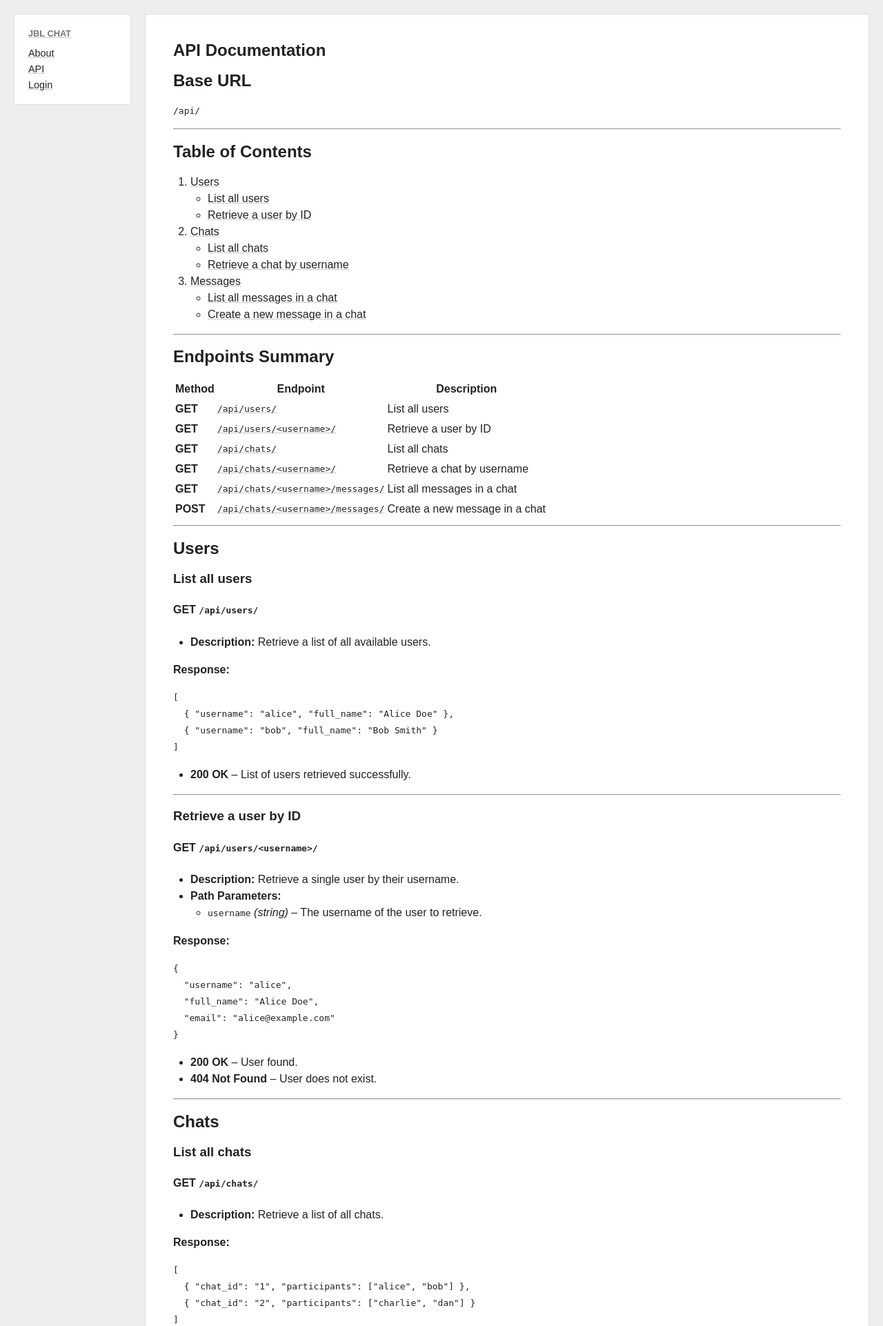
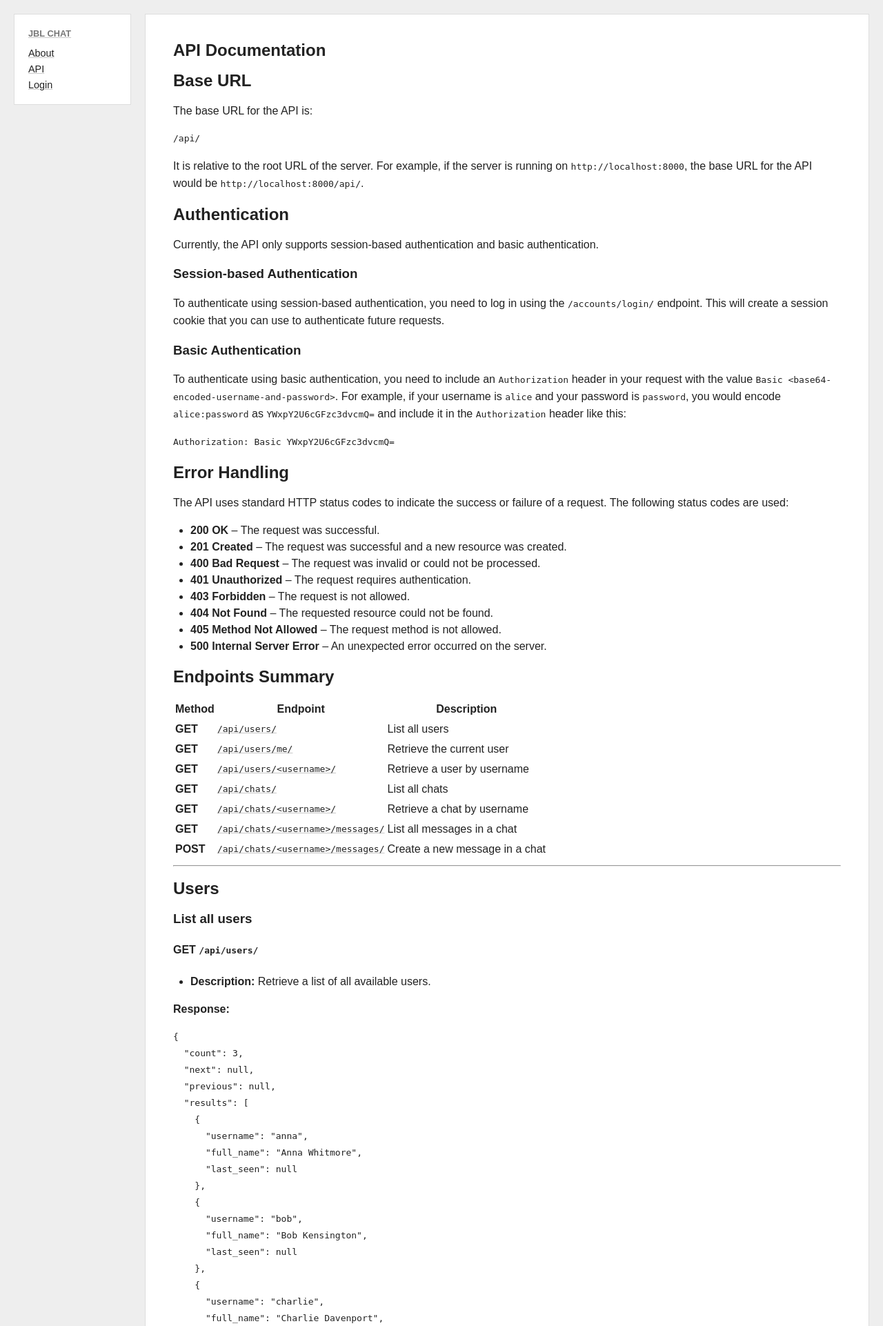
Before and after one commit to hjalves/jbl-chat, a Django app: page /api/ in a window 1280 px wide; the page is wider, and only the part inside the window is pictured. Shown: the top 1922 px of that part at 69% size. Run offline with Django 3.2, Linux system fonts and the light colour scheme.

Commit message:
Add current user API endpoint and update serializers for user data

```diff
--- a/jbl_chat/chat/api/urls.py
+++ b/jbl_chat/chat/api/urls.py
@@ -4,6 +4,7 @@ from chat.api.views import (
     ChatMessagesAPIView,
     UserListApiView,
     UserDetailApiView,
+    CurrentUserApiView,
     ChatListApiView,
     ChatDetailApiView,
 )
@@ -14,5 +15,6 @@ api_urlpatterns = [
     path("chats/<slug:nickname>/", ChatDetailApiView.as_view()),
     path("chats/<slug:nickname>/messages/", ChatMessagesAPIView.as_view()),
     path("users/", UserListApiView.as_view()),
+    path("users/me/", CurrentUserApiView.as_view()),
     path("users/<slug:username>/", UserDetailApiView.as_view()),
 ]
--- a/jbl_chat/chat/models.py
+++ b/jbl_chat/chat/models.py
@@ -44,6 +44,12 @@ class Profile(models.Model):
 
     nickname.short_description = "Nickname"
     nickname.admin_order_field = "user__username"
+
+    def username(self):
+        return self.user.username
+
+    username.short_description = "Username"
+    username.admin_order_field = "user__username"
 
     def full_name(self):
         return self.user.get_full_name()
--- a/jbl_chat/chat/templates/chat/api.html
+++ b/jbl_chat/chat/templates/chat/api.html
@@ -3,27 +3,28 @@
 <article class="page">
 <h1 id="api-documentation">API Documentation</h1>
 <h2 id="base-url">Base URL</h2>
+<p>The base URL for the API is:  </p>
 <pre><code><span class="hljs-regexp">/api/</span>
-</code></pre><hr>
-<h2 id="table-of-contents">Table of Contents</h2>
-<ol>
-<li><a href="#users">Users</a>  <ul>
-<li><a href="#list-all-users">List all users</a>  </li>
-<li><a href="#retrieve-a-user-by-id">Retrieve a user by ID</a>  </li>
+</code></pre><p>It is relative to the root URL of the server. For example, if the server is running on <code>http://localhost:8000</code>, the base URL for the API would be <code>http://localhost:8000/api/</code>.</p>
+<h2 id="authentication">Authentication</h2>
+<p>Currently, the API only supports session-based authentication and basic authentication.</p>
+<h3 id="session-based-authentication">Session-based Authentication</h3>
+<p>To authenticate using session-based authentication, you need to log in using the <code>/accounts/login/</code> endpoint. This will create a session cookie that you can use to authenticate future requests.</p>
+<h3 id="basic-authentication">Basic Authentication</h3>
+<p>To authenticate using basic authentication, you need to include an <code>Authorization</code> header in your request with the value <code>Basic &lt;base64-encoded-username-and-password&gt;</code>. For example, if your username is <code>alice</code> and your password is <code>password</code>, you would encode <code>alice:password</code> as <code>YWxpY2U6cGFzc3dvcmQ=</code> and include it in the <code>Authorization</code> header like this:</p>
+<pre><code><span class="hljs-symbol">Authorization</span>: <span class="hljs-keyword">Basic </span>YWxpY2U6cGFzc3dvcmQ=
+</code></pre><h2 id="error-handling">Error Handling</h2>
+<p>The API uses standard HTTP status codes to indicate the success or failure of a request. The following status codes are used:</p>
+<ul>
+<li><strong>200 OK</strong> – The request was successful.</li>
+<li><strong>201 Created</strong> – The request was successful and a new resource was created.</li>
+<li><strong>400 Bad Request</strong> – The request was invalid or could not be processed.</li>
+<li><strong>401 Unauthorized</strong> – The request requires authentication.</li>
+<li><strong>403 Forbidden</strong> – The request is not allowed.</li>
+<li><strong>404 Not Found</strong> – The requested resource could not be found.</li>
+<li><strong>405 Method Not Allowed</strong> – The request method is not allowed.</li>
+<li><strong>500 Internal Server Error</strong> – An unexpected error occurred on the server.</li>
 </ul>
-</li>
-<li><a href="#chats">Chats</a>  <ul>
-<li><a href="#list-all-chats">List all chats</a>  </li>
-<li><a href="#retrieve-a-chat-by-username">Retrieve a chat by username</a>  </li>
-</ul>
-</li>
-<li><a href="#messages">Messages</a>  <ul>
-<li><a href="#list-all-messages-in-a-chat">List all messages in a chat</a>  </li>
-<li><a href="#create-a-new-message-in-a-chat">Create a new message in a chat</a>  </li>
-</ul>
-</li>
-</ol>
-<hr>
 <h2 id="endpoints-summary">Endpoints Summary</h2>
 <table>
 <thead>
@@ -41,8 +42,13 @@
 </tr>
 <tr>
 <td><strong>GET</strong></td>
-<td><a href="#retrieve-a-user-by-id"><code>/api/users/&lt;username&gt;/</code></a></td>
-<td>Retrieve a user by ID</td>
+<td><a href="#retrieve-the-current-user"><code>/api/users/me/</code></a></td>
+<td>Retrieve the current user</td>
+</tr>
+<tr>
+<td><strong>GET</strong></td>
+<td><a href="#retrieve-a-user-by-username"><code>/api/users/&lt;username&gt;/</code></a></td>
+<td>Retrieve a user by username</td>
 </tr>
 <tr>
 <td><strong>GET</strong></td>
@@ -74,16 +80,51 @@
 <li><strong>Description:</strong> Retrieve a list of all available users.  </li>
 </ul>
 <p><strong>Response:</strong>  </p>
-<pre><code class="lang-json">[
-  { <span class="hljs-attr">"username"</span>: <span class="hljs-string">"alice"</span>, <span class="hljs-attr">"full_name"</span>: <span class="hljs-string">"Alice Doe"</span> },
-  { <span class="hljs-attr">"username"</span>: <span class="hljs-string">"bob"</span>, <span class="hljs-attr">"full_name"</span>: <span class="hljs-string">"Bob Smith"</span> }
-]
+<pre><code class="lang-json">{
+  <span class="hljs-attr">"count"</span>: <span class="hljs-number">3</span>,
+  <span class="hljs-attr">"next"</span>: <span class="hljs-literal">null</span>,
+  <span class="hljs-attr">"previous"</span>: <span class="hljs-literal">null</span>,
+  <span class="hljs-attr">"results"</span>: [
+    {
+      <span class="hljs-attr">"username"</span>: <span class="hljs-string">"anna"</span>,
+      <span class="hljs-attr">"full_name"</span>: <span class="hljs-string">"Anna Whitmore"</span>,
+      <span class="hljs-attr">"last_seen"</span>: <span class="hljs-literal">null</span>
+    },
+    {
+      <span class="hljs-attr">"username"</span>: <span class="hljs-string">"bob"</span>,
+      <span class="hljs-attr">"full_name"</span>: <span class="hljs-string">"Bob Kensington"</span>,
+      <span class="hljs-attr">"last_seen"</span>: <span class="hljs-literal">null</span>
+    },
+    {
+      <span class="hljs-attr">"username"</span>: <span class="hljs-string">"charlie"</span>,
+      <span class="hljs-attr">"full_name"</span>: <span class="hljs-string">"Charlie Davenport"</span>,
+      <span class="hljs-attr">"last_seen"</span>: <span class="hljs-literal">null</span>
+    }
+  ]
+}
 </code></pre>
 <ul>
 <li><strong>200 OK</strong> – List of users retrieved successfully.  </li>
 </ul>
 <hr>
-<h3 id="retrieve-a-user-by-id">Retrieve a user by ID</h3>
+<h3 id="retrieve-the-current-user">Retrieve the current user</h3>
+<h4 id="-get-api-users-me-"><strong>GET</strong> <code>/api/users/me/</code></h4>
+<ul>
+<li><strong>Description:</strong> Retrieve the current user.</li>
+</ul>
+<p><strong>Response:</strong></p>
+<pre><code class="lang-json">{
+  <span class="hljs-attr">"username"</span>: <span class="hljs-string">"anna"</span>,
+  <span class="hljs-attr">"full_name"</span>: <span class="hljs-string">"Anna Whitmore"</span>,
+  <span class="hljs-attr">"email"</span>: <span class="hljs-string">"anna.whitmore@email.com"</span>,
+  <span class="hljs-attr">"is_staff"</span>: <span class="hljs-literal">true</span>
+}
+</code></pre>
+<ul>
+<li><strong>200 OK</strong> – User retrieved successfully.</li>
+</ul>
+<hr>
+<h3 id="retrieve-a-user-by-username">Retrieve a user by username</h3>
 <h4 id="-get-api-users-username-"><strong>GET</strong> <code>/api/users/&lt;username&gt;/</code></h4>
 <ul>
 <li><strong>Description:</strong> Retrieve a single user by their username.  </li>
@@ -94,9 +135,9 @@
 </ul>
 <p><strong>Response:</strong>  </p>
 <pre><code class="lang-json">{
-  <span class="hljs-attr">"username"</span>: <span class="hljs-string">"alice"</span>,
-  <span class="hljs-attr">"full_name"</span>: <span class="hljs-string">"Alice Doe"</span>,
-  <span class="hljs-attr">"email"</span>: <span class="hljs-string">"alice@example.com"</span>
+  <span class="hljs-attr">"username"</span>: <span class="hljs-string">"bob"</span>,
+  <span class="hljs-attr">"full_name"</span>: <span class="hljs-string">"Bob Kensington"</span>,
+  <span class="hljs-attr">"last_seen"</span>: <span class="hljs-literal">null</span>
 }
 </code></pre>
 <ul>
@@ -111,10 +152,23 @@
 <li><strong>Description:</strong> Retrieve a list of all chats.  </li>
 </ul>
 <p><strong>Response:</strong>  </p>
-<pre><code class="lang-json">[
-  { <span class="hljs-attr">"chat_id"</span>: <span class="hljs-string">"1"</span>, <span class="hljs-attr">"participants"</span>: [<span class="hljs-string">"alice"</span>, <span class="hljs-string">"bob"</span>] },
-  { <span class="hljs-attr">"chat_id"</span>: <span class="hljs-string">"2"</span>, <span class="hljs-attr">"participants"</span>: [<span class="hljs-string">"charlie"</span>, <span class="hljs-string">"dan"</span>] }
-]
+<pre><code class="lang-json">{
+  <span class="hljs-attr">"count"</span>: <span class="hljs-number">2</span>,
+  <span class="hljs-attr">"next"</span>: <span class="hljs-literal">null</span>,
+  <span class="hljs-attr">"previous"</span>: <span class="hljs-literal">null</span>,
+  <span class="hljs-attr">"results"</span>: [
+    {
+      <span class="hljs-attr">"username"</span>: <span class="hljs-string">"bob"</span>,
+      <span class="hljs-attr">"total_messages"</span>: <span class="hljs-number">12</span>,
+      <span class="hljs-attr">"last_contact"</span>: <span class="hljs-string">"2025-03-16T12:14:21.144000Z"</span>
+    },
+    {
+      <span class="hljs-attr">"username"</span>: <span class="hljs-string">"charlie"</span>,
+      <span class="hljs-attr">"total_messages"</span>: <span class="hljs-number">3</span>,
+      <span class="hljs-attr">"last_contact"</span>: <span class="hljs-string">"2025-03-16T14:02:15.784000Z"</span>
+    }
+  ]
+}
 </code></pre>
 <ul>
 <li><strong>200 OK</strong> – Chats retrieved successfully.  </li>
@@ -131,9 +185,9 @@
 </ul>
 <p><strong>Response:</strong>  </p>
 <pre><code class="lang-json">{
-  <span class="hljs-attr">"chat_id"</span>: <span class="hljs-string">"1"</span>,
-  <span class="hljs-attr">"participants"</span>: [<span class="hljs-string">"alice"</span>, <span class="hljs-string">"bob"</span>],
-  <span class="hljs-attr">"created_at"</span>: <span class="hljs-string">"2024-03-20T12:00:00Z"</span>
+  <span class="hljs-attr">"username"</span>: <span class="hljs-string">"charlie"</span>,
+  <span class="hljs-attr">"total_messages"</span>: <span class="hljs-number">3</span>,
+  <span class="hljs-attr">"last_contact"</span>: <span class="hljs-string">"2025-03-16T14:02:15.784000Z"</span>
 }
 </code></pre>
 <ul>
@@ -152,10 +206,34 @@
 </li>
 </ul>
 <p><strong>Response:</strong>  </p>
-<pre><code class="lang-json">[
-  { <span class="hljs-attr">"message_id"</span>: <span class="hljs-string">"101"</span>, <span class="hljs-attr">"sender"</span>: <span class="hljs-string">"alice"</span>, <span class="hljs-attr">"content"</span>: <span class="hljs-string">"Hello!"</span> },
-  { <span class="hljs-attr">"message_id"</span>: <span class="hljs-string">"102"</span>, <span class="hljs-attr">"sender"</span>: <span class="hljs-string">"bob"</span>, <span class="hljs-attr">"content"</span>: <span class="hljs-string">"Hey there!"</span> }
-]
+<pre><code class="lang-json">{
+  <span class="hljs-attr">"count"</span>: <span class="hljs-number">3</span>,
+  <span class="hljs-attr">"next"</span>: <span class="hljs-literal">null</span>,
+  <span class="hljs-attr">"previous"</span>: <span class="hljs-literal">null</span>,
+  <span class="hljs-attr">"results"</span>: [
+    {
+      <span class="hljs-attr">"id"</span>: <span class="hljs-number">69</span>,
+      <span class="hljs-attr">"sender"</span>: <span class="hljs-string">"anna"</span>,
+      <span class="hljs-attr">"receiver"</span>: <span class="hljs-string">"charlie"</span>,
+      <span class="hljs-attr">"timestamp"</span>: <span class="hljs-string">"2025-03-16T14:00:12.512000Z"</span>,
+      <span class="hljs-attr">"content"</span>: <span class="hljs-string">"Hey Charlie, do you know any good books on software architecture?"</span>
+    },
+    {
+      <span class="hljs-attr">"id"</span>: <span class="hljs-number">70</span>,
+      <span class="hljs-attr">"sender"</span>: <span class="hljs-string">"charlie"</span>,
+      <span class="hljs-attr">"receiver"</span>: <span class="hljs-string">"anna"</span>,
+      <span class="hljs-attr">"timestamp"</span>: <span class="hljs-string">"2025-03-16T14:01:30.893000Z"</span>,
+      <span class="hljs-attr">"content"</span>: <span class="hljs-string">"Yes! ‘Clean Architecture’ by Robert C. Martin is a great one. Also, ‘The Software Architect Elevator’ is quite insightful."</span>
+    },
+    {
+      <span class="hljs-attr">"id"</span>: <span class="hljs-number">71</span>,
+      <span class="hljs-attr">"sender"</span>: <span class="hljs-string">"anna"</span>,
+      <span class="hljs-attr">"receiver"</span>: <span class="hljs-string">"charlie"</span>,
+      <span class="hljs-attr">"timestamp"</span>: <span class="hljs-string">"2025-03-16T14:02:15.784000Z"</span>,
+      <span class="hljs-attr">"content"</span>: <span class="hljs-string">"Awesome! I’ll check them out. Thanks!"</span>
+    }
+  ]
+}
 </code></pre>
 <ul>
 <li><strong>200 OK</strong> – Messages retrieved successfully.  </li>
@@ -171,17 +249,18 @@
 </ul>
 </li>
 <li><strong>Request Body:</strong> <em>(JSON)</em>  <pre><code class="lang-json">{
-<span class="hljs-attr">"content"</span>: <span class="hljs-string">"Hello, how are you?"</span>
+  <span class="hljs-attr">"content"</span>: <span class="hljs-string">"Hello, Charlie! How are you doing?"</span>
 }
 </code></pre>
 </li>
 </ul>
 <p><strong>Response:</strong>  </p>
 <pre><code class="lang-json">{
-  <span class="hljs-attr">"message_id"</span>: <span class="hljs-string">"103"</span>,
-  <span class="hljs-attr">"sender"</span>: <span class="hljs-string">"alice"</span>,
-  <span class="hljs-attr">"content"</span>: <span class="hljs-string">"Hello, how are you?"</span>,
-  <span class="hljs-attr">"sent_at"</span>: <span class="hljs-string">"2024-03-20T12:05:00Z"</span>
+    <span class="hljs-attr">"id"</span>: <span class="hljs-number">89</span>,
+    <span class="hljs-attr">"sender"</span>: <span class="hljs-string">"anna"</span>,
+    <span class="hljs-attr">"receiver"</span>: <span class="hljs-string">"charlie"</span>,
+    <span class="hljs-attr">"timestamp"</span>: <span class="hljs-string">"2025-03-20T16:56:16.260162Z"</span>,
+    <span class="hljs-attr">"content"</span>: <span class="hljs-string">"Hello, Charlie! How are you doing?"</span>
 }
 </code></pre>
 <ul>
--- a/jbl_chat/jbl_chat/settings.py
+++ b/jbl_chat/jbl_chat/settings.py
@@ -170,7 +170,7 @@ REST_FRAMEWORK = {
     "PAGE_SIZE": 100,
     "DEFAULT_RENDERER_CLASSES": [
         "rest_framework.renderers.JSONRenderer",
-        # "rest_framework.renderers.AdminRenderer",
+        "rest_framework.renderers.BrowsableAPIRenderer",
     ],
 }
 
```
Also changed, not shown: jbl_chat/chat/api/serializers.py (+17 -4 lines), jbl_chat/chat/api/views.py (+14 -1 lines).
